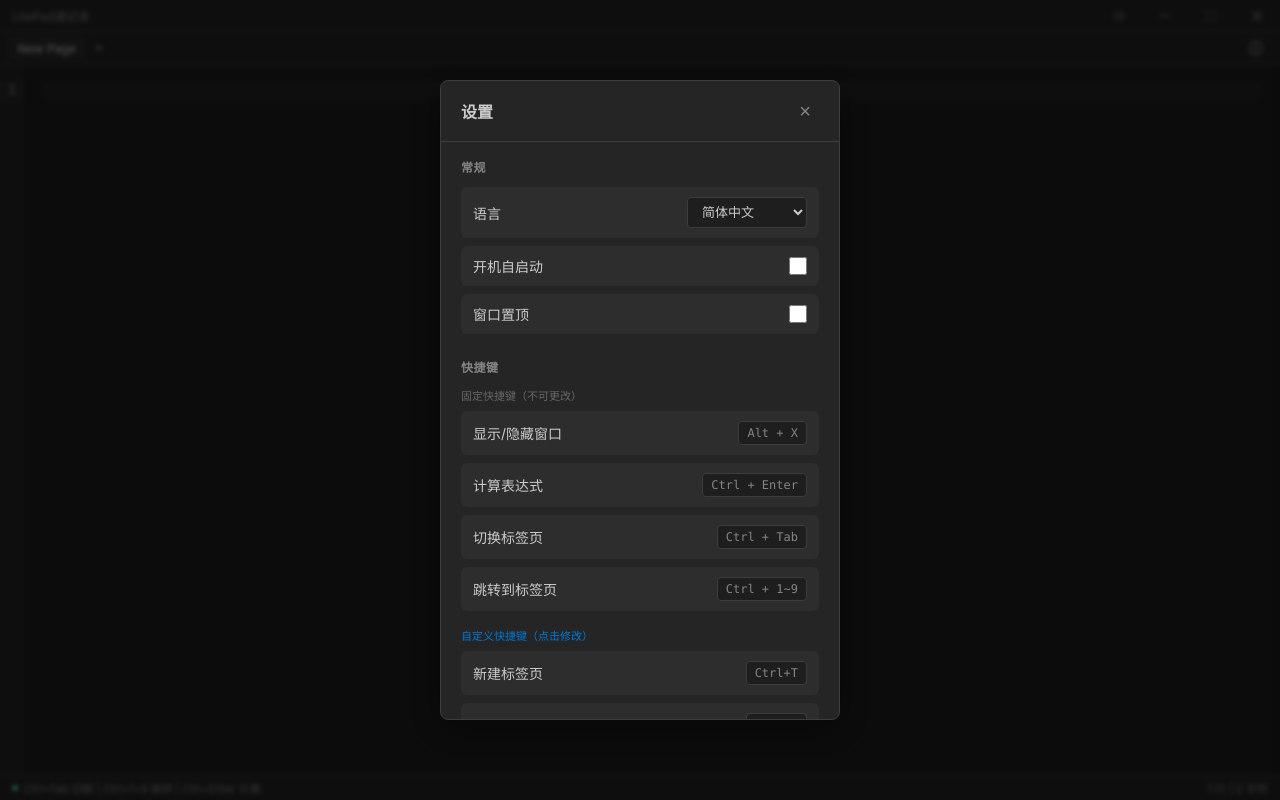
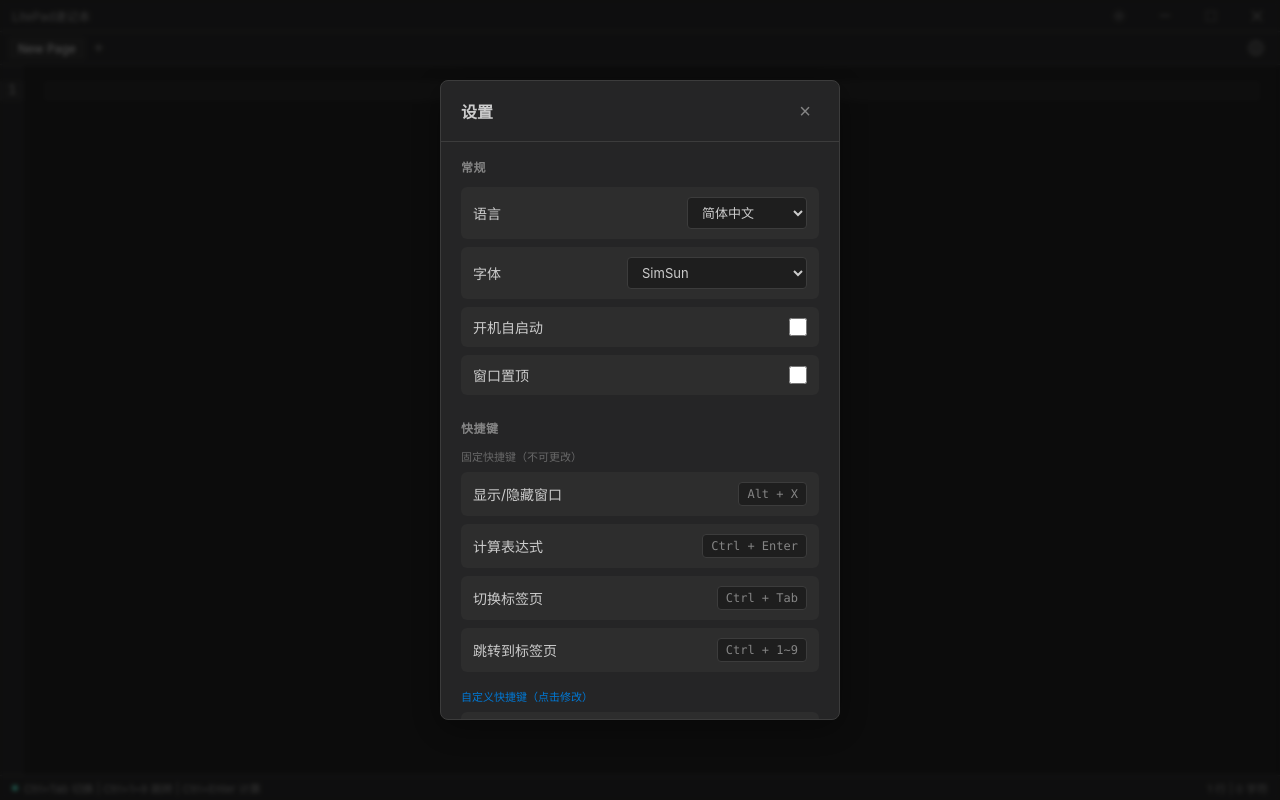
Before and after one commit to L0dyv/LitePad, a React (Vite) app: page / in a window 1280 px wide. Both pictures are taken after a click on the button 1256 px from the left and 48 px from the top of the page. Built offline with nearby package versions, Linux system fonts and the light colour scheme.

Commit message:
feat: add custom font selection with system font list support

```diff
--- a/electron/preload.ts
+++ b/electron/preload.ts
@@ -10,5 +10,8 @@ contextBridge.exposeInMainWorld('electronAPI', {
     // 设置相关
     getSettings: () => ipcRenderer.invoke('get-settings'),
     setAutoLaunch: (enabled: boolean) => ipcRenderer.send('set-auto-launch', enabled),
-    setAlwaysOnTop: (enabled: boolean) => ipcRenderer.send('set-always-on-top', enabled)
+    setAlwaysOnTop: (enabled: boolean) => ipcRenderer.send('set-always-on-top', enabled),
+
+    // 字体相关
+    getSystemFonts: () => ipcRenderer.invoke('get-system-fonts')
 })
--- a/src/App.tsx
+++ b/src/App.tsx
@@ -5,7 +5,7 @@ import { TabBar } from './components/TabBar'
 import { TitleBar } from './components/TitleBar'
 import { Settings } from './components/Settings'
 import { StatusBar } from './components/StatusBar'
-import { loadData, saveData, createTab, AppData, loadShortcuts, ShortcutSettings, matchShortcut, loadStatusBar, StatusBarSettings } from './utils/storage'
+import { loadData, saveData, createTab, AppData, loadShortcuts, ShortcutSettings, matchShortcut, loadStatusBar, StatusBarSettings, loadFont } from './utils/storage'
 import './styles/App.css'
 
 function App() {
@@ -14,7 +14,13 @@ function App() {
     const [shortcuts, setShortcuts] = useState<ShortcutSettings>(() => loadShortcuts())
     const [statusBarSettings, setStatusBarSettings] = useState<StatusBarSettings>(() => loadStatusBar())
     const [showSettings, setShowSettings] = useState(false)
+    const [currentFont, setCurrentFont] = useState(() => loadFont())
     const saveTimeoutRef = useRef<NodeJS.Timeout | null>(null)
+
+    // 应用字体设置
+    useEffect(() => {
+        document.body.style.fontFamily = `'${currentFont}', -apple-system, BlinkMacSystemFont, 'Segoe UI', sans-serif`
+    }, [currentFont])
 
     // 当前激活的标签页
     const activeTab = data.tabs.find(t => t.id === data.activeTabId) || data.tabs[0]
@@ -201,6 +207,7 @@ function App() {
                 isOpen={showSettings}
                 onClose={() => setShowSettings(false)}
                 onShortcutsChange={refreshShortcuts}
+                onFontChange={setCurrentFont}
             />
         </div>
     )
--- a/src/components/Settings.css
+++ b/src/components/Settings.css
@@ -218,6 +218,7 @@
     border: 1px solid var(--border);
     border-radius: 4px;
     color: var(--text-primary);
+    font-family: inherit;
     font-size: 13px;
     cursor: pointer;
     outline: none;
@@ -231,3 +232,37 @@
 .settings-select:focus {
     border-color: var(--accent);
 }
+
+/* 字体选择框 - 更宽以容纳长字体名 */
+.settings-select.font-select {
+    min-width: 180px;
+    max-width: 200px;
+}
+
+/* 字体输入容器 */
+.font-input-container {
+    display: flex;
+    align-items: center;
+    gap: 8px;
+}
+
+/* 文本输入框 */
+.settings-input {
+    padding: 6px 10px;
+    background: var(--bg-primary);
+    border: 1px solid var(--border);
+    border-radius: 4px;
+    color: var(--text-primary);
+    font-family: inherit;
+    font-size: 13px;
+    outline: none;
+    min-width: 120px;
+}
+
+.settings-input:hover {
+    border-color: var(--text-secondary);
+}
+
+.settings-input:focus {
+    border-color: var(--accent);
+}
--- a/src/components/Settings.tsx
+++ b/src/components/Settings.tsx
@@ -1,6 +1,6 @@
 import { useState, useEffect, useCallback } from 'react'
 import { useTranslation } from 'react-i18next'
-import { loadShortcuts, saveShortcuts, ShortcutSettings, DEFAULT_SHORTCUTS } from '../utils/storage'
+import { loadShortcuts, saveShortcuts, ShortcutSettings, DEFAULT_SHORTCUTS, loadFont, saveFont } from '../utils/storage'
 import { changeLanguage, getCurrentLanguage } from '../i18n/i18n'
 import './Settings.css'
 
@@ -8,6 +8,7 @@ interface SettingsProps {
     isOpen: boolean
     onClose: () => void
     onShortcutsChange?: () => void
+    onFontChange?: (font: string) => void
 }
 
 // 将键盘事件转换为快捷键字符串
@@ -34,13 +35,17 @@ function eventToShortcut(e: KeyboardEvent): string | null {
     return parts.join('+')
 }
 
-export function Settings({ isOpen, onClose, onShortcutsChange }: SettingsProps) {
+export function Settings({ isOpen, onClose, onShortcutsChange, onFontChange }: SettingsProps) {
     const { t } = useTranslation()
     const [autoLaunch, setAutoLaunch] = useState(false)
     const [alwaysOnTop, setAlwaysOnTop] = useState(false)
     const [shortcuts, setShortcuts] = useState<ShortcutSettings>(() => loadShortcuts())
     const [recording, setRecording] = useState<keyof ShortcutSettings | null>(null)
     const [currentLang, setCurrentLang] = useState(() => getCurrentLanguage())
+    const [currentFont, setCurrentFont] = useState(() => loadFont())
+    const [systemFonts, setSystemFonts] = useState<string[]>([
+        'SimSun', 'Microsoft YaHei', 'SimHei', 'KaiTi', 'FangSong', 'Consolas', 'Segoe UI'
+    ])
 
     useEffect(() => {
         // 获取当前设置
@@ -52,6 +57,14 @@ export function Settings({ isOpen, onClose, onShortcutsChange }: SettingsProps)
         setShortcuts(loadShortcuts())
         // 获取当前语言
         setCurrentLang(getCurrentLanguage())
+        // 获取当前字体
+        setCurrentFont(loadFont())
+        // 获取系统字体列表
+        window.electronAPI?.getSystemFonts().then((fonts) => {
+            if (fonts && fonts.length > 0) {
+                setSystemFonts(fonts)
+            }
+        })
     }, [isOpen])
 
     // 录制快捷键
@@ -102,6 +115,12 @@ export function Settings({ isOpen, onClose, onShortcutsChange }: SettingsProps)
         changeLanguage(lang)
     }
 
+    const handleFontChange = (font: string) => {
+        setCurrentFont(font)
+        saveFont(font)
+        onFontChange?.(font)
+    }
+
     const handleResetShortcut = useCallback((key: keyof ShortcutSettings) => {
         const newShortcuts = { ...shortcuts, [key]: DEFAULT_SHORTCUTS[key] }
         setShortcuts(newShortcuts)
@@ -134,6 +153,18 @@ export function Settings({ isOpen, onClose, onShortcutsChange }: SettingsProps)
                             >
                                 <option value="zh">{t('languages.zh')}</option>
                                 <option value="en">{t('languages.en')}</option>
+                            </select>
+                        </label>
+                        <label className="settings-item">
+                            <span>{t('settings.font')}</span>
+                            <select
+                                value={currentFont}
+                                onChange={(e) => handleFontChange(e.target.value)}
+                                className="settings-select font-select"
+                            >
+                                {systemFonts.map((font) => (
+                                    <option key={font} value={font}>{font}</option>
+                                ))}
                             </select>
                         </label>
                         <label className="settings-item">
--- a/src/i18n/locales/en.json
+++ b/src/i18n/locales/en.json
@@ -7,6 +7,7 @@
         "title": "Settings",
         "general": "General",
         "language": "Language",
+        "font": "Font",
         "autoLaunch": "Launch at startup",
         "alwaysOnTop": "Always on top",
         "shortcuts": "Shortcuts",
--- a/src/i18n/locales/zh.json
+++ b/src/i18n/locales/zh.json
@@ -7,6 +7,7 @@
         "title": "设置",
         "general": "常规",
         "language": "语言",
+        "font": "字体",
         "autoLaunch": "开机自启动",
         "alwaysOnTop": "窗口置顶",
         "shortcuts": "快捷键",
--- a/src/styles/index.css
+++ b/src/styles/index.css
@@ -45,7 +45,7 @@ body,
 }
 
 body {
-  font-family: 'SimSun', 'Microsoft YaHei', -apple-system, BlinkMacSystemFont, 'Segoe UI', sans-serif;
+  font-family: 'SimSun', -apple-system, BlinkMacSystemFont, 'Segoe UI', sans-serif;
   background: var(--bg-primary);
   color: var(--text-primary);
   -webkit-font-smoothing: antialiased;
--- a/src/utils/storage.ts
+++ b/src/utils/storage.ts
@@ -29,6 +29,7 @@ export interface StatusBarSettings {
 const STORAGE_KEY = 'flashpad-data'
 const SHORTCUTS_KEY = 'flashpad-shortcuts'
 const STATUSBAR_KEY = 'flashpad-statusbar'
+const FONT_KEY = 'flashpad-font'
 
 // 默认快捷键
 export const DEFAULT_SHORTCUTS: ShortcutSettings = {
@@ -41,6 +42,31 @@ export const DEFAULT_STATUSBAR: StatusBarSettings = {
     showShortcuts: true,
     showLineCount: true,
     showCharCount: true
+}
+
+// 默认字体
+export const DEFAULT_FONT = 'SimSun'
+
+// 加载字体设置
+export function loadFont(): string {
+    try {
+        const stored = localStorage.getItem(FONT_KEY)
+        if (stored) {
+            return stored
+        }
+    } catch (e) {
+        console.error('加载字体设置失败:', e)
+    }
+    return DEFAULT_FONT
+}
+
+// 保存字体设置
+export function saveFont(font: string): void {
+    try {
+        localStorage.setItem(FONT_KEY, font)
+    } catch (e) {
+        console.error('保存字体设置失败:', e)
+    }
 }
 
 // 加载快捷键配置
--- a/src/vite-env.d.ts
+++ b/src/vite-env.d.ts
@@ -14,5 +14,6 @@ interface Window {
         getSettings: () => Promise<AppSettings>
         setAutoLaunch: (enabled: boolean) => void
         setAlwaysOnTop: (enabled: boolean) => void
+        getSystemFonts: () => Promise<string[]>
     }
 }
```
Also changed, not shown: electron/main.ts (+19 -0 lines).
